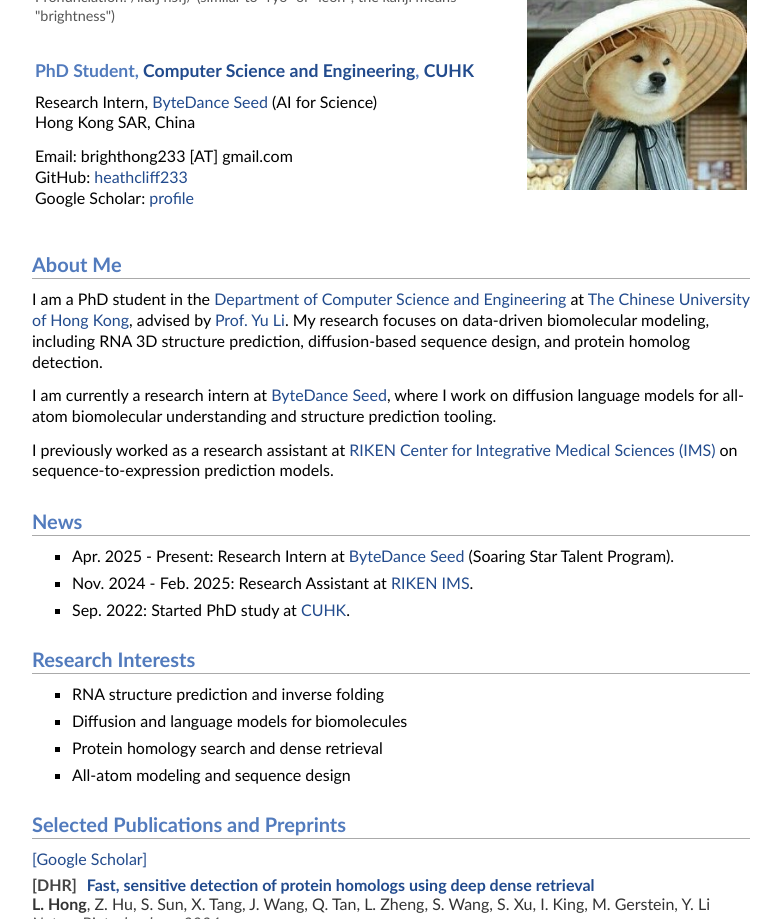
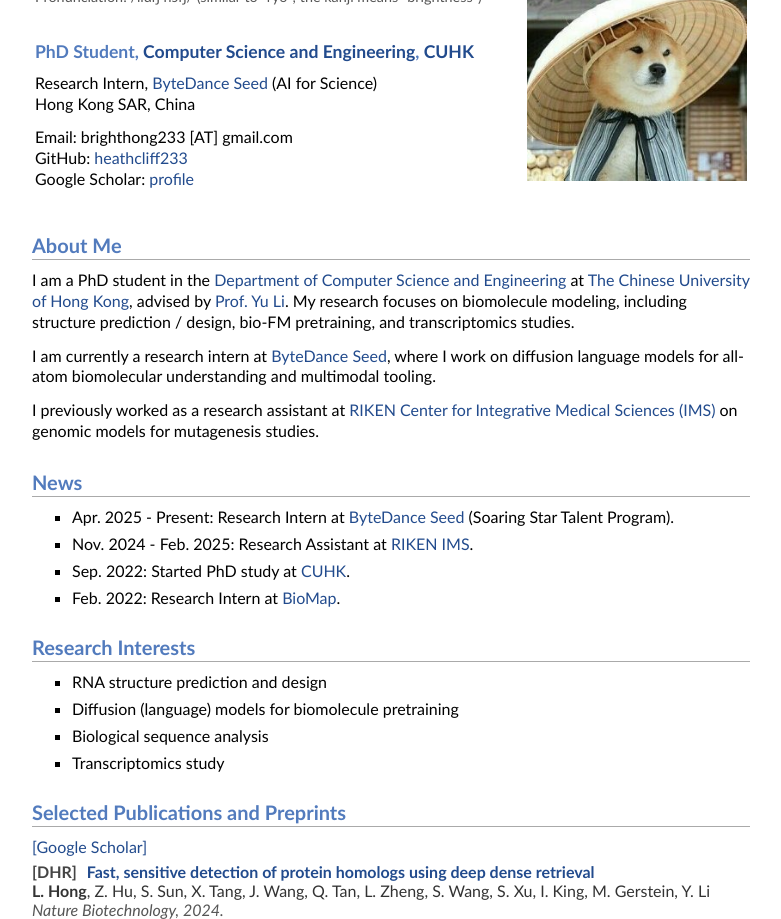
Before and after one commit to heathcliff233/homepage, a plain HTML site: page index.html in a window 1280 px wide. Shown: the part 126-1045 px from the top of the page, without its empty margins (249-1030 px from the left). Drawn offline with Linux system fonts and the light colour scheme.

Commit message:
Update homepage content and add README

```diff
--- a/index.html
+++ b/index.html
@@ -50,7 +50,7 @@
           <td width="670">
             <div id="toptitle">
               <h1>Liang HONG</h1>
-              <p class="pronunciation">Pronunciation: /liɑŋ hɔŋ/ (similar to "ryo" or "leon"; the kanji means "brightness")</p>
+              <p class="pronunciation">Pronunciation: /liɑŋ hɔŋ/ (similar to "ryo"; the kanji means "brightness")</p>
             </div>
             <h3>PhD Student, <a href="https://www.cse.cuhk.edu.hk/">Computer Science and Engineering</a>, <a href="https://www.cuhk.edu.hk/">CUHK</a></h3>
             <p>
@@ -74,19 +74,18 @@
     <p>
       I am a PhD student in the <a href="https://www.cse.cuhk.edu.hk/">Department of Computer Science and Engineering</a>
       at <a href="https://www.cuhk.edu.hk/">The Chinese University of Hong Kong</a>, advised by
-      <a href="https://www.cse.cuhk.edu.hk/people/faculty/yu-li/">Prof. Yu Li</a>. My research focuses on data-driven
-      biomolecular modeling, including RNA 3D structure prediction, diffusion-based sequence design, and
-      protein homolog detection.
+      <a href="https://www.cse.cuhk.edu.hk/people/faculty/yu-li/">Prof. Yu Li</a>. My research focuses on
+      biomolecule modeling, including structure prediction / design, bio-FM pretraining, and transcriptomics studies.
     </p>
     <p>
       I am currently a research intern at <a href="https://seed.bytedance.com/en/">ByteDance Seed</a>, where I work on
-      diffusion language models for all-atom biomolecular understanding and structure prediction tooling.
+      diffusion language models for all-atom biomolecular understanding and multimodal tooling.
     </p>
     <p>
       I previously worked as a research assistant at
       <a href="https://www.riken.jp/en/">RIKEN</a>
       <a href="https://www.riken.jp/en/research/labs/ims/">Center for Integrative Medical Sciences (IMS)</a>
-      on sequence-to-expression prediction models.
+      on genomic models for mutagenesis studies.
     </p>
 
     <h2>News</h2>
@@ -94,14 +93,15 @@
       <li>Apr. 2025 - Present: Research Intern at <a href="https://seed.bytedance.com/en/">ByteDance Seed</a> (Soaring Star Talent Program).</li>
       <li>Nov. 2024 - Feb. 2025: Research Assistant at <a href="https://www.riken.jp/en/research/labs/ims/">RIKEN IMS</a>.</li>
       <li>Sep. 2022: Started PhD study at <a href="https://www.cuhk.edu.hk/">CUHK</a>.</li>
+      <li>Feb. 2022: Research Intern at <a href="https://www.biomap.com/">BioMap</a>.</li>
     </ul>
 
     <h2>Research Interests</h2>
     <ul>
-      <li>RNA structure prediction and inverse folding</li>
-      <li>Diffusion and language models for biomolecules</li>
-      <li>Protein homology search and dense retrieval</li>
-      <li>All-atom modeling and sequence design</li>
+      <li>RNA structure prediction and design</li>
+      <li>Diffusion (language) models for biomolecule pretraining</li>
+      <li>Biological sequence analysis</li>
+      <li>Transcriptomics study</li>
     </ul>
 
     <h2>Selected Publications and Preprints</h2>
@@ -213,7 +213,7 @@
       </li>
       <li>
         <b>Research Assistant</b>, <a href="https://www.riken.jp/en/research/labs/ims/">RIKEN Center for Integrative Medical Sciences (IMS)</a>, Japan (Nov. 2024 - Feb. 2025)<br>
-        Advisor: <a href="https://www.researchgate.net/profile/Chung-Chau-Hon">Prof. Chung Chau Hon</a>
+        Advisor: <a href="https://www.researchgate.net/profile/Chung-Chau-Hon">Prof. Chung Chau Hon</a>, <a href="https://scholar.google.com/citations?user=421B5LYAAAAJ&hl=en">Dr. Ramzan Umarov</a>
         <ul>
           <li>Worked on AlphaGenome-like sequence-to-expression prediction models.</li>
           <li>Participated in mutagenesis analysis; manuscript in preparation.</li>
@@ -226,7 +226,7 @@
           <li>Published DHR and continued sequence analysis research.</li>
           <li>Participated in <a href="https://predictioncenter.org/casp15/">CASP15</a> and won first place in RNA track (AIchemy team).</li>
           <li>Co-led RNA structure prediction (RhoFold+) and sequence design (RiboDiffusion, RhoDesign).</li>
-          <li>Leading diffusion RNA design and assisting structure modeling tool development (submitted).</li>
+          <li>Leading diffusion RNA design and assisted structure modeling tool development (submitted).</li>
         </ul>
       </li>
     </ul>
```
Also changed, not shown: 1 other file.
